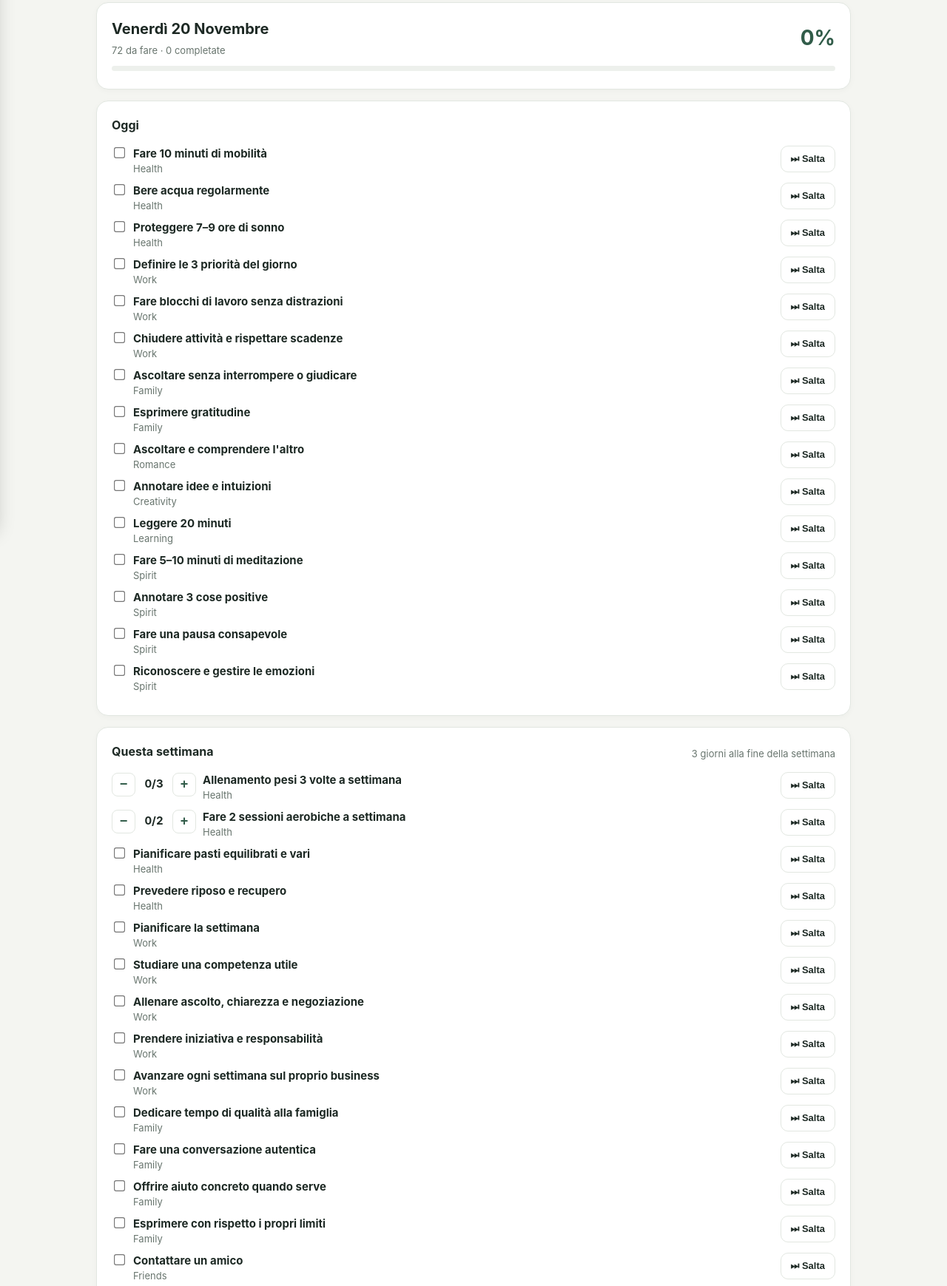
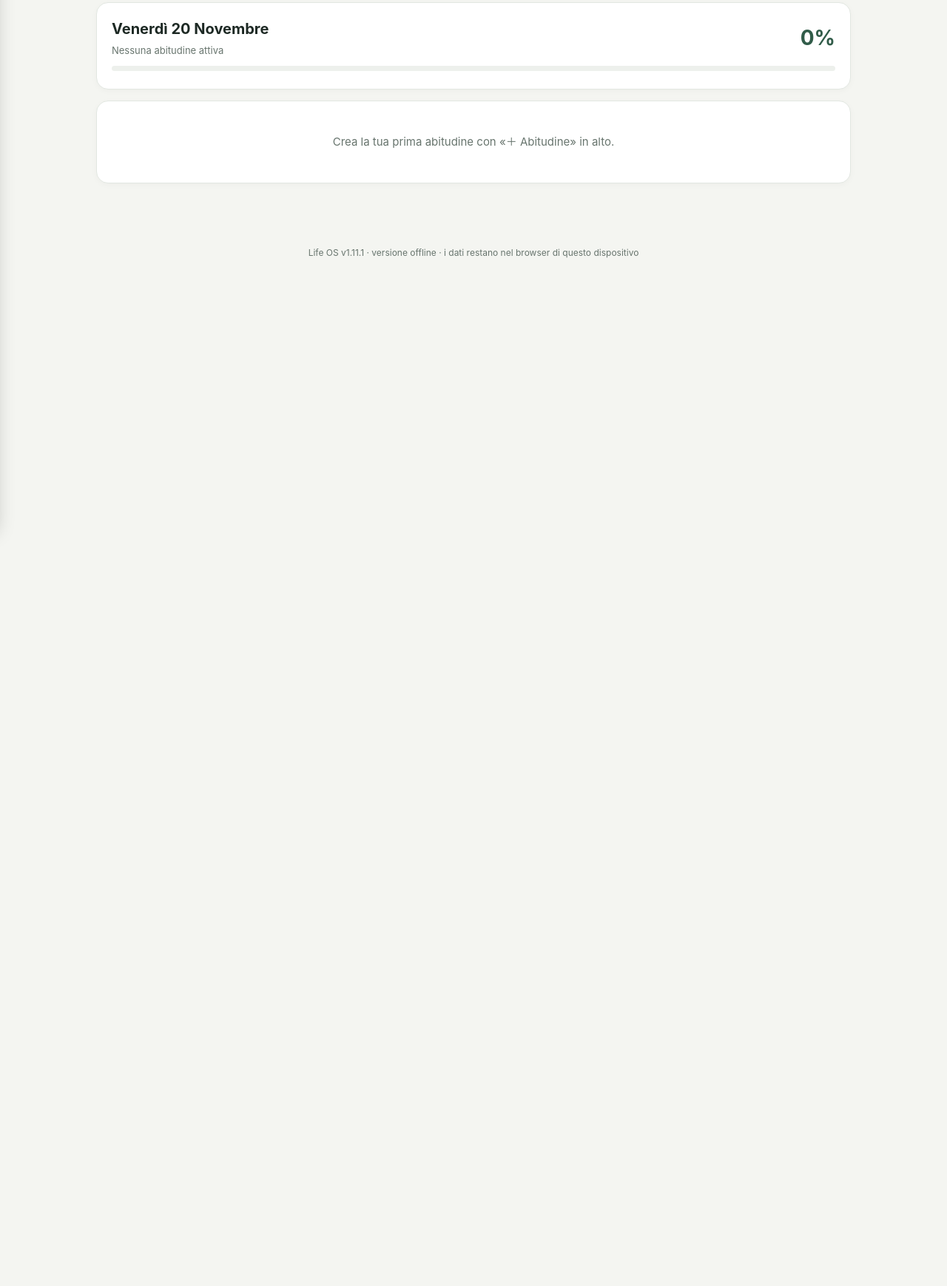
Before and after one commit to mninic/lifecircle, a plain HTML site: page index.html in a window 1280 px wide. Shown: the part 80-1819 px from the top of the page at 74% size. After the commit the page ends 800 px from the top, so only its background shows below. Drawn offline with Linux system fonts and the light colour scheme.

Commit message:
v1.11.1
## v1.11.1 – Partenza pulita

### 🔧 Miglioramenti
- Una nuova installazione parte senza abitudini precompilate: restano le 10 aree del Cerchio della Vita e le abitudini si creano con «＋ Abitudine».
- Chi ha già dati non è toccato: abitudini, log e revisioni restano nel browser e nel repository di sincronizzazione.
- I backup molto vecchi (v1.0) si import

```diff
--- a/index.html
+++ b/index.html
@@ -151,91 +151,23 @@ nav.open{transform:none}nav button{text-align:left;width:100%;border:0;backgroun
 <div id="toast"></div>
 <script>
 const defaults = [
-["Health","Corpo forte, sano, atletico e pieno di energia","🏋️",[
-["Strength","Allenamento di forza","Allenamento pesi 3 volte a settimana","w3"],
-["Cardiovascular","Resistenza cardiovascolare","Fare 2 sessioni aerobiche a settimana","w2"],
-["Mobility","Mobilità e flessibilità","Fare 10 minuti di mobilità","d"],
-["Nutrition","Alimentazione","Pianificare pasti equilibrati e vari","w1"],
-["Hydration","Idratazione","Bere acqua regolarmente","d"],
-["Sleep","Sonno","Proteggere 7–9 ore di sonno","d"],
-["Recovery","Recupero","Prevedere riposo e recupero","w1"],
-["Prevention","Prevenzione","Programmare controlli e prevenzione","m"]]],
-["Work","Crescita professionale, autonomia e realizzazione","💼",[
-["Productivity","Produttività","Definire le 3 priorità del giorno","d"],
-["Deep Work","Lavoro concentrato","Fare blocchi di lavoro senza distrazioni","d"],
-["Organization","Organizzazione","Pianificare la settimana","w"],
-["Execution","Esecuzione","Chiudere attività e rispettare scadenze","d"],
-["Professional Skills","Competenze professionali","Studiare una competenza utile","w"],
-["Communication","Comunicazione","Allenare ascolto, chiarezza e negoziazione","w"],
-["Leadership","Leadership","Prendere iniziativa e responsabilità","w"],
-["Entrepreneurship","Imprenditorialità","Avanzare ogni settimana sul proprio business","w"]]],
-["Family","Relazioni familiari solide e rispettose","🏡",[
-["Presence","Presenza","Dedicare tempo di qualità alla famiglia","w"],
-["Communication","Comunicazione","Fare una conversazione autentica","w"],
-["Listening","Ascolto","Ascoltare senza interrompere o giudicare","d"],
-["Support","Supporto","Offrire aiuto concreto quando serve","w"],
-["Traditions","Tradizioni","Creare momenti condivisi","m"],
-["Boundaries","Confini sani","Esprimere con rispetto i propri limiti","w"],
-["Appreciation","Apprezzamento","Esprimere gratitudine","d"]]],
-["Friends","Amicizie profonde e autentiche","🤝",[
-["Connection","Connessione","Contattare un amico","w"],
-["Quality Time","Tempo di qualità","Organizzare un incontro senza distrazioni","m"],
-["Initiative","Iniziativa","Proporre un'attività","m"],
-["New Connections","Nuove conoscenze","Frequentare un contesto sociale nuovo","m"],
-["Reliability","Affidabilità","Mantenere gli impegni presi","w"],
-["Vulnerability","Autenticità","Condividere anche pensieri personali","w"]]],
-["Romance","Relazione sentimentale sana e appagante","❤️",[
-["Self Love","Autostima","Coltivare interessi e autonomia personale","w"],
-["Availability","Disponibilità emotiva","Essere aperto a conoscere e farsi conoscere","w"],
-["Communication","Comunicazione","Esprimere bisogni e desideri","w"],
-["Vulnerability","Vulnerabilità","Mostrarsi autentici","w"],
-["Dating","Conoscenza","Creare occasioni per incontrare persone","w"],
-["Empathy","Empatia","Ascoltare e comprendere l'altro","d"],
-["Boundaries","Confini","Rispettare i propri e altrui limiti","w"]]],
-["Sex","Sessualità consapevole e soddisfacente","🌿",[
-["Sexual Health","Salute sessuale","Curare prevenzione e controlli","m"],
-["Self Awareness","Consapevolezza corporea","Conoscere il proprio corpo e i propri desideri","w"],
-["Confidence","Sicurezza","Lavorare sull'immagine e la fiducia in sé","w"],
-["Intimacy","Intimità","Coltivare vicinanza emotiva","w"],
-["Communication","Comunicazione","Parlare apertamente di desideri e limiti","w"],
-["Consent","Consenso","Rispettare consenso e confini reciproci","w"],
-["Education","Educazione","Informarsi da fonti affidabili","m"]]],
-["Creativity","Creare, sperimentare e trasformare idee in realtà","🎨",[
-["Ideation","Ideazione","Annotare idee e intuizioni","d"],
-["Experimentation","Sperimentazione","Provare qualcosa di nuovo","w"],
-["Problem Solving","Risoluzione problemi","Cercare soluzioni alternative","w"],
-["Building","Creazione","Dedicare tempo a un progetto personale","w"],
-["Expression","Espressione","Coltivare un'attività creativa","w"],
-["Play","Gioco","Fare qualcosa solo per il piacere di farlo","w"]]],
-["Learning","Curiosità, conoscenza e apprendimento continuo","📚",[
-["Reading","Lettura","Leggere 20 minuti","d"],
-["Technical Skills","Competenze tecniche","Studiare una competenza professionale","w"],
-["Business Knowledge","Conoscenza business","Studiare imprenditoria e gestione","w"],
-["Financial Education","Educazione finanziaria","Approfondire un tema finanziario","w"],
-["Critical Thinking","Pensiero critico","Mettere in discussione un'idea","w"],
-["Languages","Lingue","Praticare una lingua straniera","w"],
-["Application","Applicazione","Mettere in pratica ciò che si impara","w"]]],
-["Finances","Stabilità, patrimonio e libertà di scelta","💰",[
-["Budgeting","Budget","Registrare e rivedere entrate e uscite","w"],
-["Saving","Risparmio","Accantonare una quota delle entrate","m"],
-["Investing","Investimenti","Seguire il piano di investimento","m"],
-["Debt Management","Debiti","Monitorare debiti e rate","m"],
-["Emergency Fund","Fondo emergenze","Alimentare il fondo di sicurezza","m"],
-["Income Growth","Crescita entrate","Lavorare su nuove opportunità di reddito","w"],
-["Spending Control","Spese consapevoli","Valutare gli acquisti non essenziali","w"],
-["Planning","Pianificazione","Rivedere gli obiettivi finanziari","m"]]],
-["Spirit","Consapevolezza, valori, equilibrio e direzione","🧭",[
-["Self Awareness","Consapevolezza","Dedicare tempo all'introspezione","w"],
-["Meditation","Meditazione","Fare 5–10 minuti di meditazione","d"],
-["Gratitude","Gratitudine","Annotare 3 cose positive","d"],
-["Purpose","Scopo","Rileggere il proprio perché","w"],
-["Values","Valori","Verificare che le azioni siano coerenti con i valori","w"],
-["Mindfulness","Presenza","Fare una pausa consapevole","d"],
-["Emotional Regulation","Gestione emotiva","Riconoscere e gestire le emozioni","d"],
-["Nature","Natura","Trascorrere tempo all'aperto","w"]]]
+["Health","Corpo forte, sano, atletico e pieno di energia","🏋️"],
+["Work","Crescita professionale, autonomia e realizzazione","💼"],
+["Family","Relazioni familiari solide e rispettose","🏡"],
+["Friends","Amicizie profonde e autentiche","🤝"],
+["Romance","Relazione sentimentale sana e appagante","❤️"],
+["Sex","Sessualità consapevole e soddisfacente","🌿"],
+["Creativity","Creare, sperimentare e trasformare idee in realtà","🎨"],
+["Learning","Curiosità, conoscenza e apprendimento continuo","📚"],
+["Finances","Stabilità, patrimonio e libertà di scelta","💰"],
+["Spirit","Consapevolezza, valori, equilibrio e direzione","🧭"]
 ];
-const APP_VERSION="1.11.0";
+/* Frequenze delle abitudini predefinite delle prime versioni: servono solo a importare backup molto vecchi */
+const LEGACY_FREQ=[["w3","w2","d","w1","d","d","w1","m"],["d","d","w","d","w","w","w","w"],["w","w","d","w","m","w","d"],["w","m","m","m","w","w"],["w","w","w","w","w","d","w"],["m","w","w","w","w","w","m"],["d","w","w","w","w","w"],["d","w","w","w","w","w","w"],["w","m","m","m","m","w","w","m"],["w","d","d","w","w","d","d","w"]];
+const APP_VERSION="1.11.1";
 const RELEASES=[
+{v:"1.11.1",date:"20 novembre 2026",title:"Partenza pulita",sections:[
+["Miglioramenti",["Una nuova installazione parte senza abitudini precompilate: restano le 10 aree del Cerchio della Vita e le abitudini si creano con «＋ Abitudine».","Chi ha già dati non è toccato: abitudini, log e revisioni restano nel browser e nel repository di sincronizzazione. I backup molto vecchi si importano ancora con le frequenze corrette."]]]},
 {v:"1.11.0",date:"20 novembre 2026",title:"Sincronizzazione su repository GitHub privato",sections:[
 ["Novità",["Sincronizzazione opzionale dei dati su un file JSON in un repository GitHub privato (da Dati e backup): parte all'apertura e dopo le modifiche, e ogni salvataggio diventa un commit con storico.","Se sia questo dispositivo sia il repository hanno modifiche diverse, l'app propone di unire, tenere il repository o tenere questo dispositivo.","Se la sincronizzazione si ferma (errore o conflitto) compare un avviso in Oggi."]],
 ["Miglioramenti",["Il token GitHub resta solo su questo dispositivo, separato dai dati: non finisce mai nei backup esportati. Funziona anche offline: i dati locali restano la fonte principale e vengono inviati appena torna la rete.","Reset completo e importazione di un backup tengono conto della sincronizzazione (il reset la disattiva)."]]]},
@@ -285,8 +217,8 @@ const ymd=d=>d.getFullYear()+"-"+pad(d.getMonth()+1)+"-"+pad(d.getDate());
 const parseYmd=s=>{const [y,m,d]=s.split("-").map(Number);return new Date(y,m-1,d)};
 const fmt=d=>d.toLocaleDateString("it-IT",{day:"numeric",month:"short"});
 function isoWeek(date){const d=new Date(date.getFullYear(),date.getMonth(),date.getDate());const start=new Date(d);start.setDate(d.getDate()-(d.getDay()+6)%7);const end=new Date(start);end.setDate(start.getDate()+6);const thu=new Date(start);thu.setDate(start.getDate()+3);const y=thu.getFullYear();const j4=new Date(y,0,4);const w1=new Date(j4);w1.setDate(j4.getDate()-(j4.getDay()+6)%7);const num=Math.round((start-w1)/604800000)+1;return{key:y+"-W"+pad(num),num,start,end}}
-const dcode=(i,j)=>{const c=(defaults[i]&&defaults[i][3][j]&&defaults[i][3][j][3])||"d";return{freq:c[0]==="w"?"weekly":c[0]==="m"?"monthly":"daily",target:+c.slice(1)||1}};
-const fresh=()=>({appVersion:APP_VERSION,areas:defaults.map((a,i)=>({id:i,name:a[0],description:a[1],icon:a[2],score:5,priority:false,micros:a[3].map((m,j)=>({id:i+"_"+j,name:m[0],label:m[1],habit:m[2],enabled:true,...dcode(i,j)}))})),logs:{},plogs:{weeks:{},months:{}},reviews:{weeks:{},months:{}}});
+const dcode=(i,j)=>{const c=(LEGACY_FREQ[i]&&LEGACY_FREQ[i][j])||"d";return{freq:c[0]==="w"?"weekly":c[0]==="m"?"monthly":"daily",target:+c.slice(1)||1}};
+const fresh=()=>({appVersion:APP_VERSION,areas:defaults.map((a,i)=>({id:i,name:a[0],description:a[1],icon:a[2],score:5,priority:false,micros:[]})),logs:{},plogs:{weeks:{},months:{}},reviews:{weeks:{},months:{}}});
 function firstLogOf(d,id){let best=ymd(new Date());const up=k=>{if(k<best)best=k};
  Object.keys(d.logs||{}).forEach(k=>{if(d.logs[k]&&d.logs[k][id])up(k)});
  Object.keys(d.plogs.weeks||{}).forEach(k=>{if(d.plogs.weeks[k][id]){const [y,w]=k.split("-W").map(Number),j=new Date(y,0,4),m=new Date(j);m.setDate(j.getDate()-(j.getDay()+6)%7+(w-1)*7);up(ymd(m))}});
```
